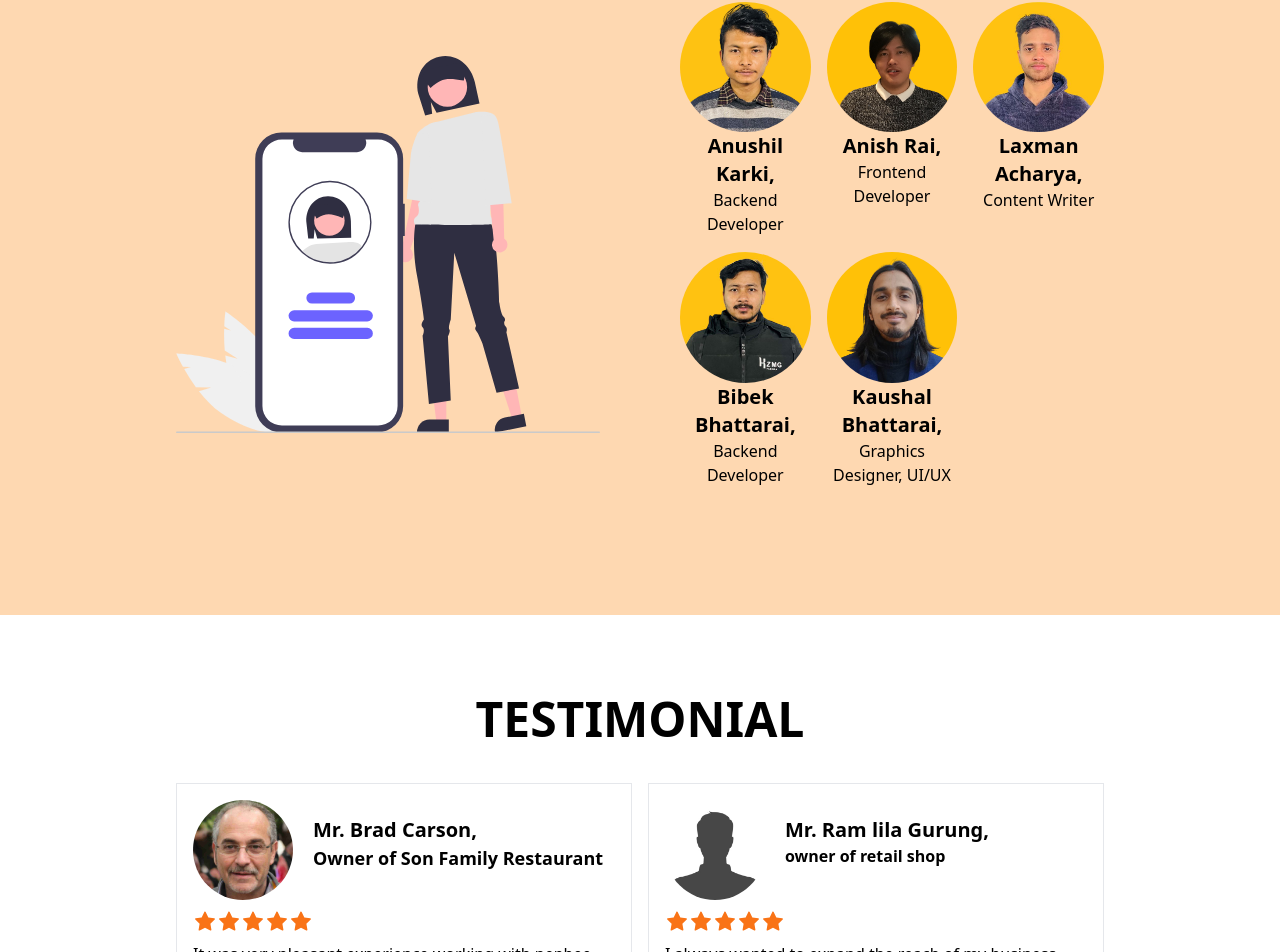
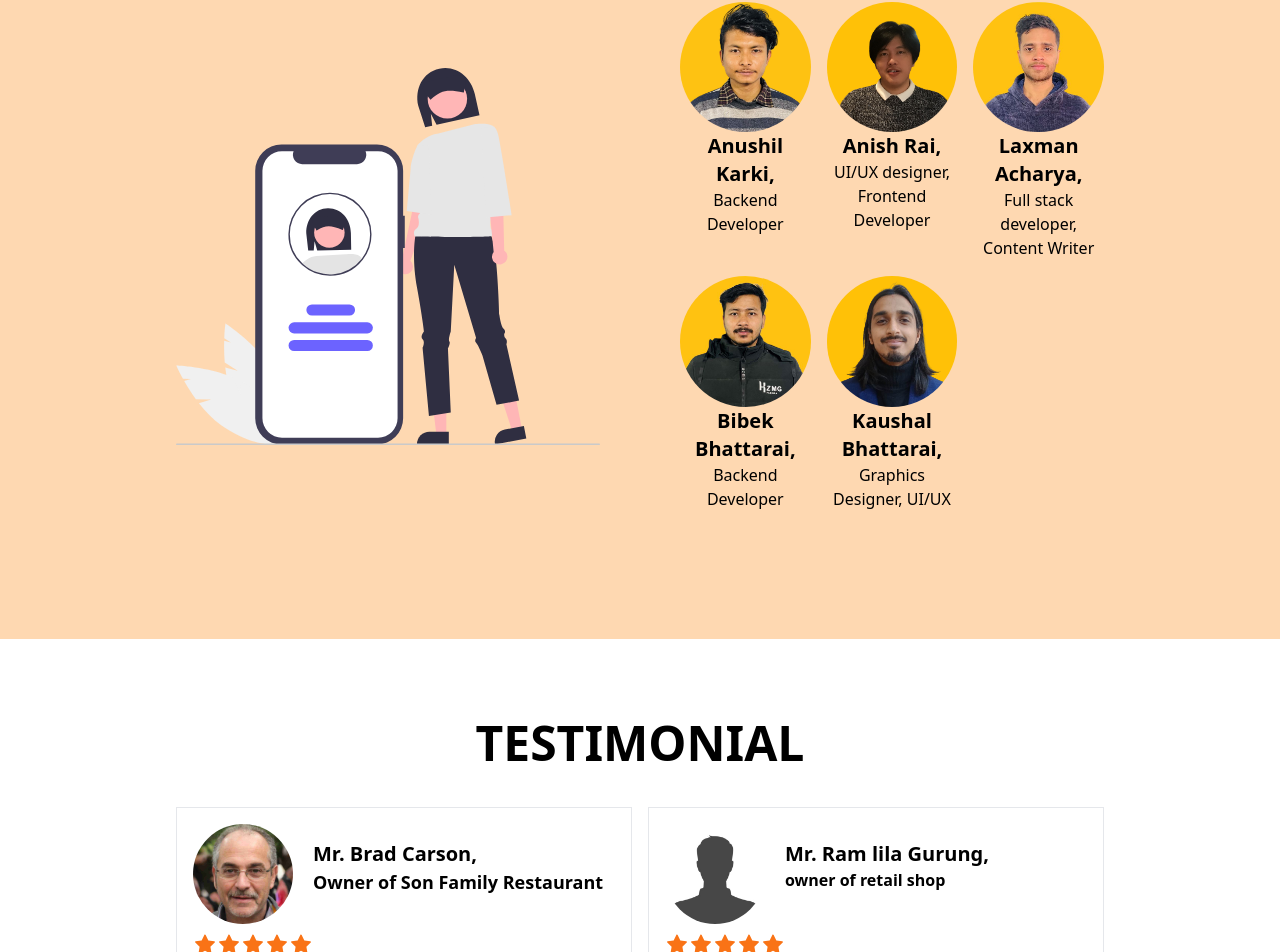
Before and after one commit to Anish-Rai/Nepbee_website, a Next.js app: page / in a window 1280 px wide. Shown: the part 4692-5644 px from the top of the page. Built offline with nearby package versions, Linux system fonts and the light colour scheme.

Commit message:
jobs post changed

```diff
--- a/components/Teams.js
+++ b/components/Teams.js
@@ -4,8 +4,8 @@ const Teams = () => {
     const teamMemberList = [
         // {name:'person1.svg', title:'Laxman Acharya,',description:'Full Stack Developer'},
         {name:'anushil.jpg', title:'Anushil Karki,',description:'Backend Developer'},
-        {name:'anish.png', title:'Anish Rai,',description:'Frontend Developer'},
-        {name:'laxman.jpg', title:'Laxman Acharya,',description:'Content Writer'},
+        {name:'anish.png', title:'Anish Rai,',description:'UI/UX designer, Frontend Developer'},
+        {name:'laxman.jpg', title:'Laxman Acharya,',description:'Full stack developer, Content Writer'},
         {name:'bibek.jpg', title:'Bibek Bhattarai,',description:'Backend Developer'},
         {name:'bass.png', title:'Kaushal Bhattarai,',description:'Graphics Designer, UI/UX'},
         // {name:'person3.svg', title:'Suman Neupane,',description:'Backend Developer'},
```
